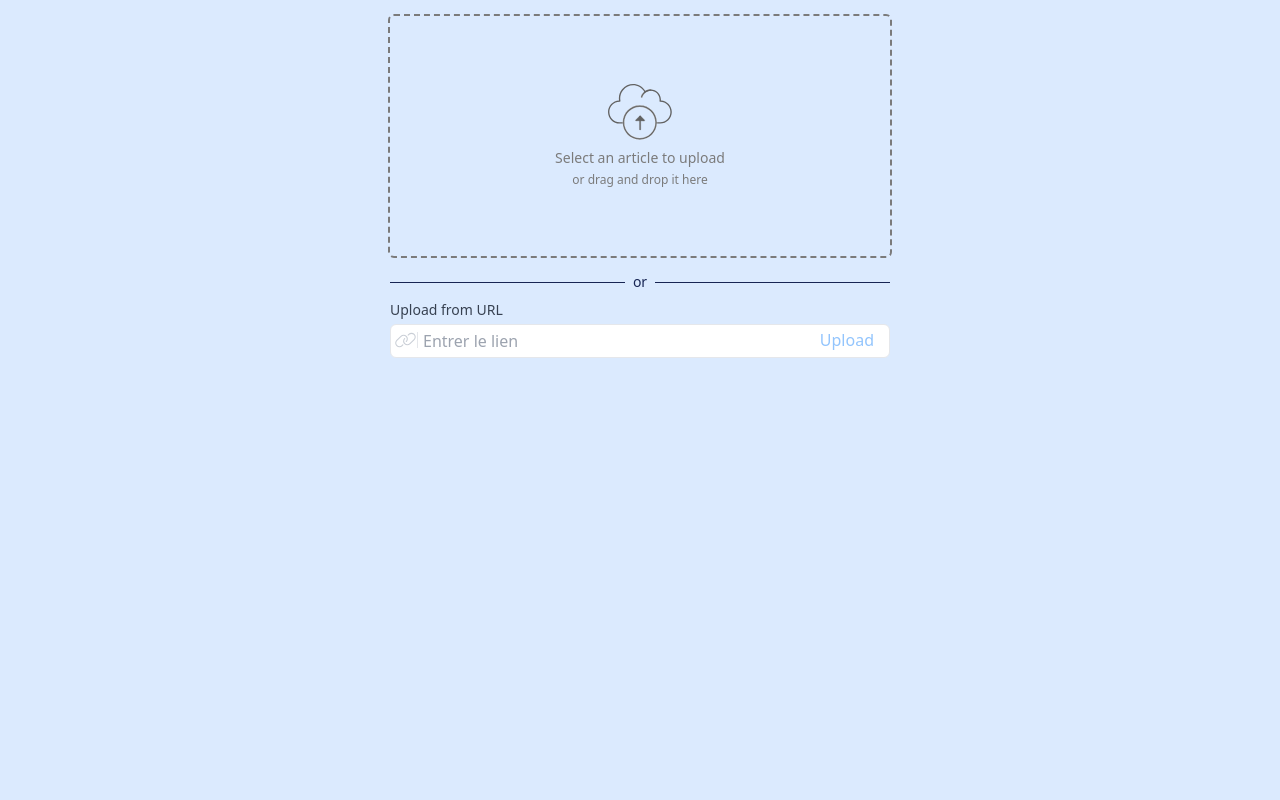
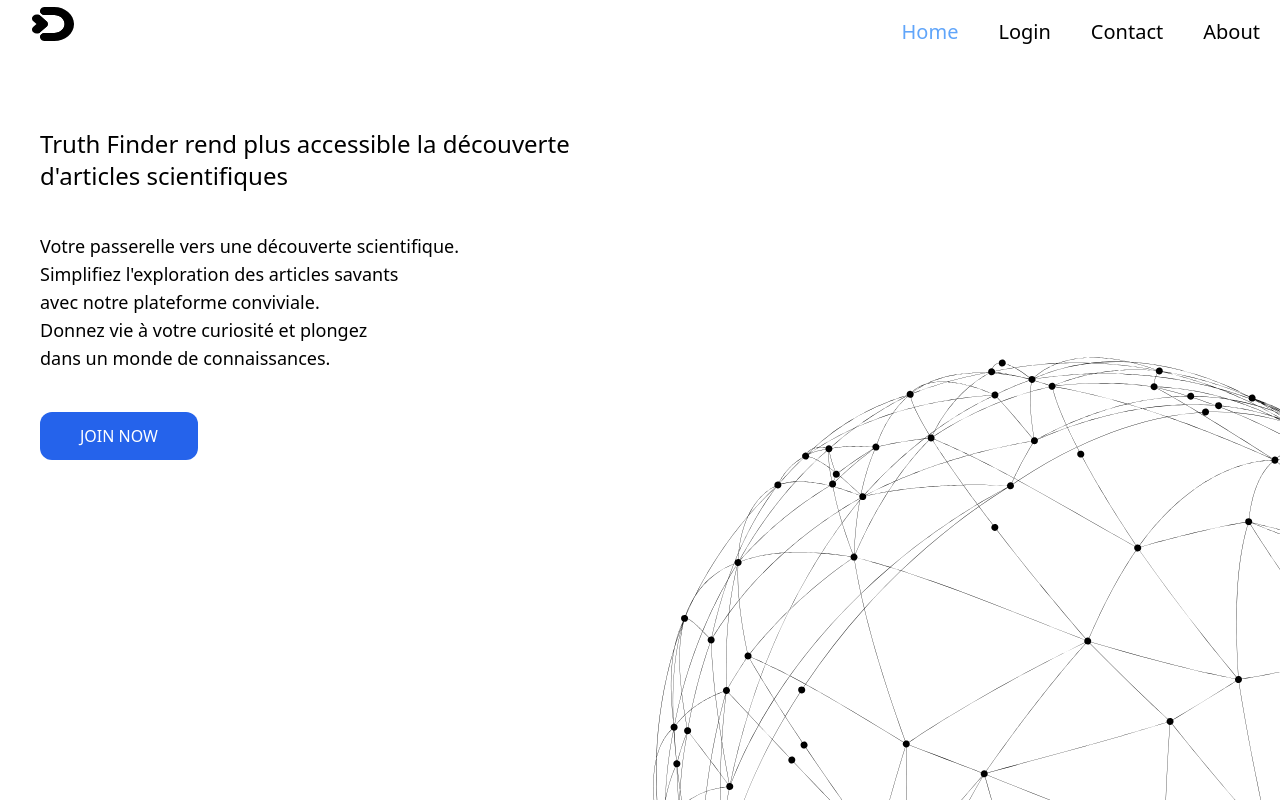
Before and after one commit to khaledbenmachiche/ScholarFinder-Frontend, a React (Vite) app: page / in a window 1280 px wide. Built offline with nearby package versions, Linux system fonts and the light colour scheme.

Commit message:
welcome page

```diff
--- a/package.json
+++ b/package.json
@@ -12,7 +12,8 @@
   "dependencies": {
     "react": "^18.2.0",
     "react-dom": "^18.2.0",
-    "react-dropzone": "^14.2.3"
+    "react-dropzone": "^14.2.3",
+    "react-icons": "^4.12.0"
   },
   "devDependencies": {
     "@types/react": "^18.2.43",
--- a/src/App.tsx
+++ b/src/App.tsx
@@ -1,10 +1,13 @@
 import './App.css'
 import UploadArticle from './pages/UploadArticle'
+import WelcomePage from './pages/WelcomePage'
 
 function App() {
   return (
-    <UploadArticle/>
+
+   <WelcomePage/>
   )
 }
 
 export default App
+{/* <UploadArticle/> */}
--- /dev/null
+++ b/src/components/Button.tsx
@@ -0,0 +1,9 @@
+const Button =( ) =>
+{
+   return (
+    <button className="rounded-xl bg-blue-600 px-10 py-3 text-base  font-poppins font-medium text-white transition duration-200 hover:bg-blue-300 active:bg-brand-700 dark:bg-brand-400 dark:text-white dark:hover:bg-brand-300 dark:active:bg-brand-200">
+   JOIN NOW
+  </button>
+   ) ;
+}
+export default Button
--- /dev/null
+++ b/src/components/Logo.tsx
@@ -0,0 +1,21 @@
+const Logo =() =>
+{
+    return (
+        <svg width="42" height="34" viewBox="0 0 42 34" fill="none" xmlns="http://www.w3.org/2000/svg">
+           <g clip-path="url(#clip0_92_1773)">
+           <path d="M15.8739 17C15.8739 18.0737 15.3754 19.1018 14.4903 19.8604L8.05731 25.3733C7.94928 25.4659 7.83934 25.5536 7.72183 25.6348C7.44131 25.8346 7.13615 26.0019 6.81773 26.1367C6.15813 26.4177 5.43788 26.5574 4.71953 26.5574C3.51216 26.5574 2.3029 26.1627 1.38174 25.3717C-0.46058 23.7928 -0.46058 21.2313 1.38174 19.6509L4.47502 17L1.38174 14.3475C-0.46058 12.7687 -0.46058 10.2071 1.38174 8.62668C2.85067 7.36784 5.05312 7.1112 6.81773 7.86325C7.13994 7.99969 7.447 8.16862 7.73131 8.37004C7.84313 8.45125 7.95307 8.53572 8.05731 8.62505L8.31698 8.84758L14.4903 14.138C15.3773 14.8981 15.8739 15.9279 15.8739 17Z" fill="black"/>
+           <path d="M15.8747 17C15.8747 18.0737 15.3762 19.1019 14.4911 19.8604L8.05812 25.3733C7.95008 25.4659 7.84015 25.5536 7.72264 25.6348C7.44212 25.8346 7.13696 26.0019 6.81853 26.1367C6.36933 25.9467 5.95044 25.6917 5.57705 25.3717C3.73473 23.7929 3.73473 21.2313 5.57705 19.6509L8.67033 17L5.57895 14.3475C3.73663 12.7687 3.73663 10.2072 5.57895 8.62671C5.95234 8.30672 6.37122 8.05333 6.81853 7.86328C7.14075 7.99972 7.4478 8.16865 7.73211 8.37006C7.84394 8.45128 7.95387 8.53574 8.05812 8.62508L8.31779 8.84761L14.4911 14.138C15.3781 14.8982 15.8747 15.928 15.8747 17Z" fill="black"/>
+           <path d="M42.0007 17C42.0007 26.3739 33.1018 34 22.1635 34H12.696C10.2093 34 8.16984 32.3513 7.98977 30.2576C7.9784 30.1585 7.97461 30.0578 7.97461 29.9538C7.97461 27.7204 10.088 25.9077 12.696 25.9077H22.1654C27.8971 25.9077 32.5616 21.9119 32.5616 16.9984C32.5616 12.0865 27.8971 8.08905 22.1654 8.08905H12.696C10.0899 8.08905 7.97461 6.27795 7.97461 4.0429C7.97461 3.94057 7.9784 3.83824 7.98977 3.73916C8.16984 1.64867 10.2074 0 12.696 0H22.1654C33.1037 0 42.0007 7.62612 42.0007 17Z" fill="black"/>
+           <path d="M8.3181 8.85059C8.10392 8.7109 7.9068 8.54847 7.73242 8.37305C7.84425 8.45426 7.95418 8.53873 8.05843 8.62806L8.3181 8.85059Z" fill="#1F2937"/>
+           <path d="M8.05814 25.3732C7.9501 25.4658 7.84017 25.5535 7.72266 25.6347C7.90272 25.4512 8.10742 25.2855 8.32729 25.1426L8.05814 25.3732Z" fill="#1F2937"/>
+           <path d="M35.217 16.9998C35.217 24.8338 27.7814 31.2044 18.6418 31.2044H10.7267C9.66145 31.2044 8.69859 30.8438 7.98782 30.2574C7.97645 30.1583 7.97266 30.0576 7.97266 29.9537C7.97266 27.7202 10.086 25.9075 12.6941 25.9075H22.1635C27.8951 25.9075 32.5597 21.9117 32.5597 16.9982C32.5597 12.0863 27.8951 8.08886 22.1635 8.08886H12.696C10.0898 8.08886 7.97455 6.27776 7.97455 4.04271C7.97455 3.94038 7.97834 3.83805 7.98971 3.73896C8.70049 3.15259 9.66334 2.79199 10.7286 2.79199H18.6418C27.7814 2.79524 35.217 9.16577 35.217 16.9998Z" fill="black"/>
+           </g>
+           <defs>
+           <clipPath id="clip0_92_1773">
+           <rect width="42" height="34" fill="white"/>
+           </clipPath>
+           </defs>
+           </svg>
+    )
+}
+export default Logo
--- /dev/null
+++ b/src/components/MidSection.tsx
@@ -0,0 +1,16 @@
+import Button from "./Button"
+ const MidSection =()=>
+{
+    return (
+         < div className="w-fit ml-10 flex flex-col  items-start lg:bottom-52 " >
+            <h4 className="  whitespace-nowrap font-poppins  font-medium lg:text-2xl  mb-10">Truth Finder rend plus accessible la découverte  <br/> d'articles scientifiques</h4>
+            <p className=" whitespace-nowrap mb-10  font-poppins font-normal lg:text-lg  ">Votre passerelle vers une découverte scientifique.<br/>
+            Simplifiez l'exploration des articles savants<br/>
+            avec notre plateforme conviviale.<br/>
+            Donnez vie à votre curiosité et plongez <br/>
+            dans un monde de connaissances.</p>
+         <Button/>
+     </div>
+    )
+}
+export default MidSection
--- /dev/null
+++ b/src/components/Navbar.tsx
@@ -0,0 +1,70 @@
+import { GrMenu } from "react-icons/gr";
+import Logo from "./Logo";
+import { useState } from "react";
+export const navLinks = [
+    {
+        id: "Home",
+        title: "Home",
+      },
+    {
+      id: "Login",
+      title: "Login",
+    },
+    {
+      id: "Contact",
+      title: "Contact",
+    },
+    {
+      id: "About",
+      title: "About",
+    },
+  ];
+
+  const Navbar =() =>
+  {   const [active, setActive] = useState("Home");
+
+    const [toggle, setToggle] = useState(false);
+    return (
+        <nav className="h-[4rem] mb-16 w-screen text-black flex items-center">
+
+               <div className="relative left-8 bottom-2"> <Logo/> </div>
+
+               <div className="w-full xl:max-w-[1250px] mx-auto px-6">
+               <ul className="hidden w-full lg:flex justify-end relative left-11">
+                     {
+                        navLinks.map (
+                                       (nav, index) =>
+                                          (
+                                             <li key={nav.id} className={` cursor-pointer font-poppins font-medium text-[20px] ${  active === nav.title ? "text-blue-400" : "text-dimWhite" } ${index === navLinks.length - 1 ? "mr-10" : "mr-10"}`}  onClick={() => setActive(nav.title)}>
+                                               <a href={`#${nav.id}`}>{nav.title}</a>
+                                             </li>
+                                          )
+                                      )
+                     }
+               </ul>
+
+               </div>
+
+               <GrMenu size={28}  className =' cursor-pointer lg:hidden relative bottom-2  right-4'onClick={() => setToggle(!toggle)}/>
+               <div className={`${!toggle ? "hidden" : "flex" } p-6 bg-cyan-500 absolute top-11 right-0 mx-4 my-2 min-w-[140px] rounded-xl sidebar lg:hidden `} >
+                     <ul className="list-none flex justify-end items-start flex-1 flex-col">
+                          {
+                          navLinks.map
+                          ( (nav, index) =>
+                          (
+                            <li key={nav.id} className={`font-poppins  font-medium cursor-pointer text-[16px] ${active === nav.title ? "text-white" : "text-dimWhite"} ${index === navLinks.length - 1 ? "mb-0" : "mb-4"}`} onClick={() => setActive(nav.title)} >
+                               <a href={`#${nav.id}`}>{nav.title}</a>
+                             </li>
+
+                          )
+                          )
+                          }
+                     </ul>
+               </div>
+
+         </nav >
+
+    ) ;
+
+  }
+  export default Navbar
--- /dev/null
+++ b/src/pages/WelcomePage.tsx
@@ -0,0 +1,23 @@
+
+import Earth from '../assets/Earth.svg' ;
+import Navrbar2 from "../components/Navbar";
+import MidSection from "../components/MidSection"
+
+
+function WelcomePage ()
+{
+
+    return (
+
+
+      <main  className="relative  h-screen w-screen overflow-hidden" >
+        <Navrbar2/>
+        <MidSection/>
+        <img className="absolute -bottom-96 lg:top-[150px] lg:left-[450px]  " src={Earth} alt="earth "   />
+      </main>
+
+
+    ) ;
+
+}
+export default WelcomePage
```
Also changed, not shown: src/assets/Earth.svg (added), 1 other file (tests, documents, lock files or other folders).
